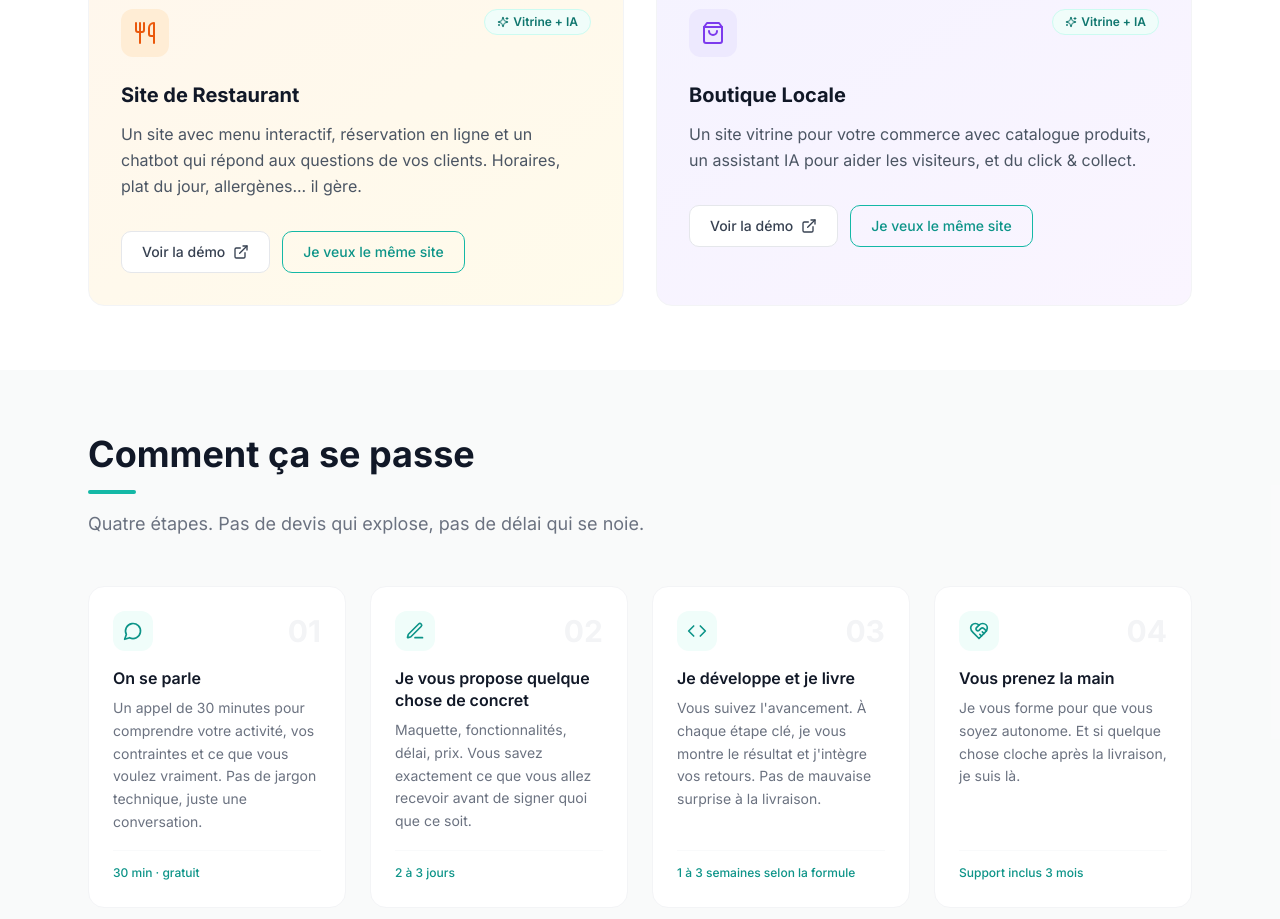
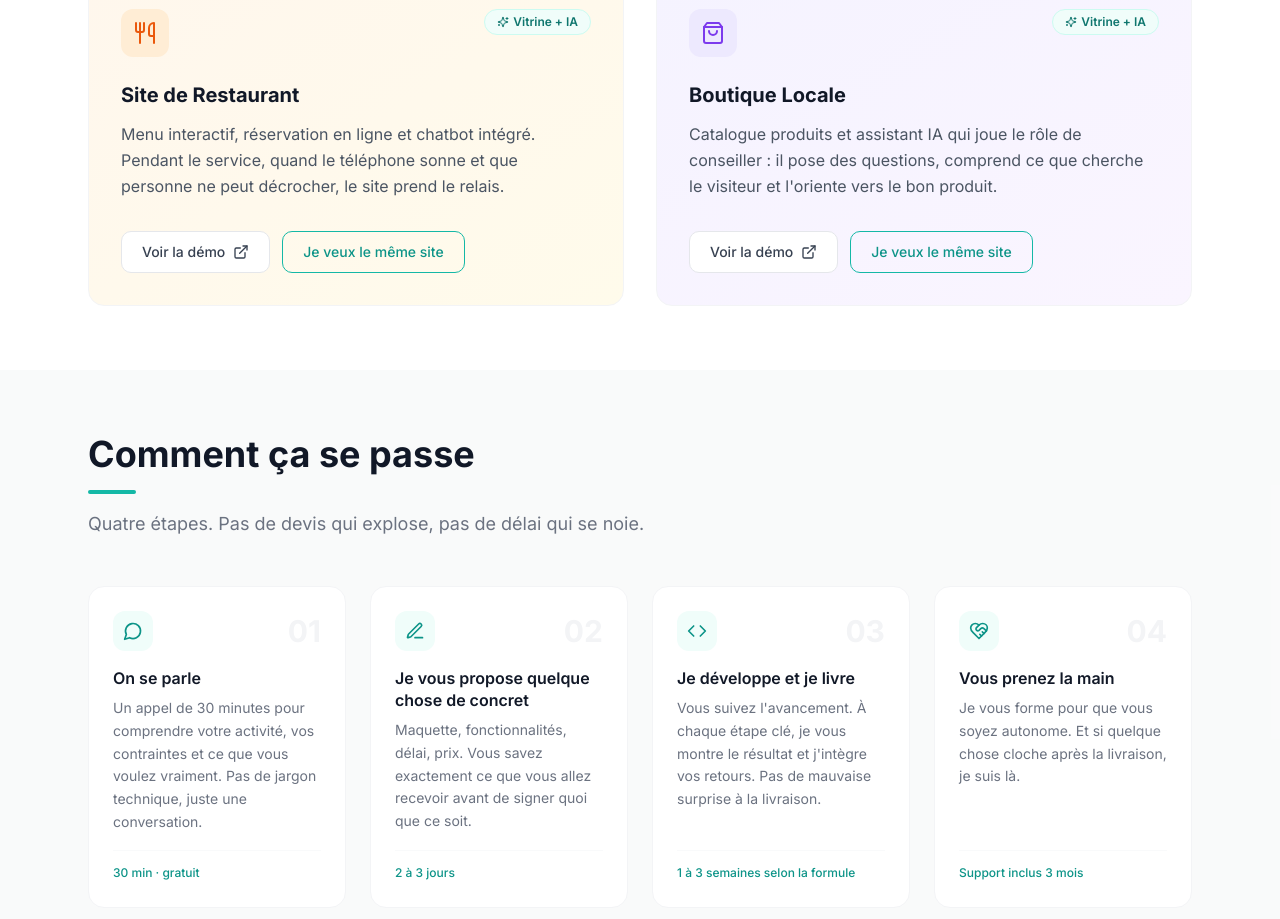
Before and after one commit to ayshagassama1/oryel-website, a React (Vite) app in the folder frontend/: page / in a window 1280 px wide. Shown: the part 1040-1959 px from the top of the page. Built offline with nearby package versions, Linux system fonts and the light colour scheme; no server answers.

Commit message:
changed demo section description

```diff
--- a/frontend/src/components/DemosSection.jsx
+++ b/frontend/src/components/DemosSection.jsx
@@ -7,7 +7,7 @@ const demos = [
     title: 'Site de Restaurant',
     service: 'Vitrine + IA',
     description:
-      "Un site avec menu interactif, réservation en ligne et un chatbot qui répond aux questions de vos clients. Horaires, plat du jour, allergènes... il gère.",
+      "Menu interactif, réservation en ligne et chatbot intégré. Pendant le service, quand le téléphone sonne et que personne ne peut décrocher, le site prend le relais.",
     url: 'https://restaurant.oryel.dev',
     tag: 'Vitrine + IA',
     color: 'from-orange-50 to-amber-50',
@@ -19,7 +19,7 @@ const demos = [
     title: 'Boutique Locale',
     service: 'Vitrine + IA',
     description:
-      "Un site vitrine pour votre commerce avec catalogue produits, un assistant IA pour aider les visiteurs, et du click & collect.",
+      "Catalogue produits et assistant IA qui joue le rôle de conseiller : il pose des questions, comprend ce que cherche le visiteur et l'oriente vers le bon produit.",
     url: 'https://boutique.oryel.dev',
     tag: 'Vitrine + IA',
     color: 'from-violet-50 to-purple-50',
```
